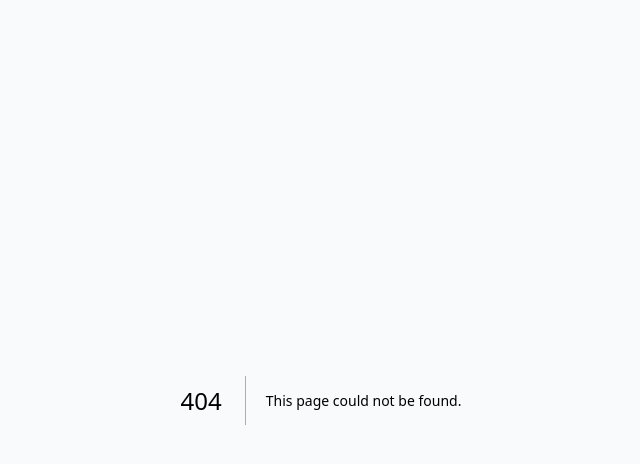
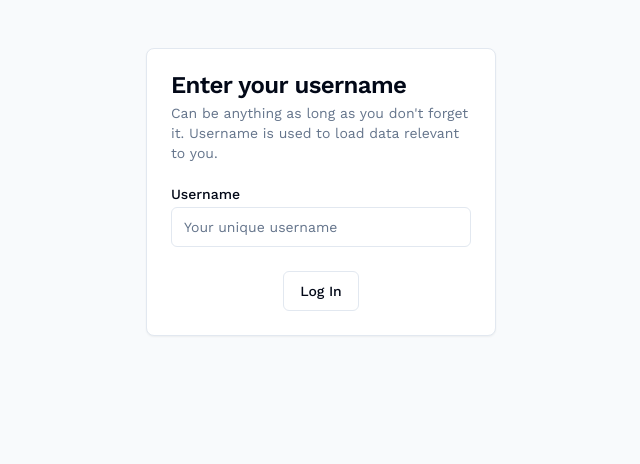
Before and after one commit to AlexKLWS/spexi-test, a Next.js app in the folder spexi-test-fe/: page /auth in a window 1280 px wide. Before the commit this address had no page. Shown: the top 464 px of the page, without its empty margins (319-959 px from the left). Built offline with nearby package versions, Linux system fonts and the light colour scheme.

Commit message:
Put pages together

```diff
--- /dev/null
+++ b/spexi-test-fe/src/app/auth/page.tsx
@@ -0,0 +1,59 @@
+import { cookies } from "next/headers";
+import { redirect } from "next/navigation";
+
+import { Button } from "@/components/ui/button";
+import {
+  Card,
+  CardContent,
+  CardDescription,
+  CardFooter,
+  CardHeader,
+  CardTitle,
+} from "@/components/ui/card";
+import { Input } from "@/components/ui/input";
+import { Label } from "@/components/ui/label";
+import { USERNAME_COOKIE_NAME } from "@/constants/cookies";
+import { HOME_REDIRECT_PATH } from "@/constants/routes";
+
+export default function Component() {
+  async function logIn(formData: FormData) {
+    "use server";
+
+    const username = formData.get("username");
+    if (username) {
+      cookies().set(USERNAME_COOKIE_NAME, username.toString());
+      redirect(HOME_REDIRECT_PATH);
+    }
+  }
+
+  return (
+    <div className="py-12 px-4 pointer-events-none order-first">
+      <Card className="w-[350px] mx-auto pointer-events-auto">
+        <CardHeader>
+          <CardTitle>Enter your username</CardTitle>
+          <CardDescription>
+            Can be anything as long as you don't forget it. Username is used to
+            load data relevant to you.
+          </CardDescription>
+        </CardHeader>
+        <form action={logIn}>
+          <CardContent>
+            <div className="grid w-full items-center gap-4">
+              <div className="flex flex-col space-y-1.5">
+                <Label htmlFor="username">Username</Label>
+                <Input
+                  id="username"
+                  name={"username"}
+                  placeholder="Your unique username"
+                />
+              </div>
+            </div>
+          </CardContent>
+          <CardFooter className="flex justify-center">
+            <Button variant={"outline"}>Log In</Button>
+          </CardFooter>
+        </form>
+      </Card>
+    </div>
+  );
+}
--- /dev/null
+++ b/spexi-test-fe/src/app/home/page.tsx
@@ -0,0 +1,23 @@
+import { Suspense } from "react";
+import { cookies } from "next/headers";
+
+import { LogOutButton } from "@/components/smart/buttons/LogOutButton";
+import AreasViewController from "./components/AreasViewController";
+import { USERNAME_COOKIE_NAME } from "@/constants/cookies";
+import { ListLoader } from "./components/ListLoader";
+
+export default function Component() {
+  const username = cookies().get(USERNAME_COOKIE_NAME);
+
+  return (
+    <div className="w-full h-screen">
+      <div className="pt-8 px-8 flex items-center justify-end w-full z-10 absolute top-0 left-0 right-0">
+        <div className="text-black text-lg mr-8">{`Hi ${username?.value}!`}</div>
+        <LogOutButton />
+      </div>
+      <Suspense fallback={<ListLoader />}>
+        <AreasViewController />
+      </Suspense>
+    </div>
+  );
+}
--- a/spexi-test-fe/src/app/layout.tsx
+++ b/spexi-test-fe/src/app/layout.tsx
@@ -2,6 +2,7 @@ import type { Metadata } from "next";
 import { Work_Sans } from "next/font/google";
 import dynamic from "next/dynamic";
 import "./globals.css";
+import "maplibre-gl/dist/maplibre-gl.css";
 
 import { cn } from "@/lib/utils";
 
@@ -14,13 +15,6 @@ export const metadata: Metadata = {
   title: "Create Next App",
   description: "Generated by create next app",
 };
-
-const DynamicBackground = dynamic(
-  () => import("../components/smart/DynamicBackground"),
-  {
-    ssr: false,
-  }
-);
 
 export default function RootLayout({
   children,
--- /dev/null
+++ b/spexi-test-fe/src/middleware.ts
@@ -0,0 +1,30 @@
+import { NextRequest, NextResponse } from "next/server";
+
+import { IntermediateResponse, MiddlewareStep } from "@/types/MiddlewareStep";
+import { resolveIntermediateResponse } from "@/lib/resolveIntermediateResponse";
+import { authValidationStep } from "@/lib/middleware/authValidationStep";
+
+export const config = {
+  matcher: [
+    "/((?!api|service-worker|_next/static|_next/image|assets|favicon.ico|sw.js).*)",
+  ],
+};
+
+const clientRoutesMiddlewareSteps: MiddlewareStep[] = [authValidationStep];
+
+export async function middleware(req: NextRequest) {
+  if (
+    req.nextUrl.pathname.indexOf("icon") > -1 ||
+    req.nextUrl.pathname.indexOf("chrome") > -1
+  ) {
+    return NextResponse.next();
+  }
+
+  let intermediateResponse: IntermediateResponse = {};
+
+  for (const step of clientRoutesMiddlewareSteps) {
+    intermediateResponse = await step(req, intermediateResponse);
+  }
+
+  return resolveIntermediateResponse(intermediateResponse);
+}
```
